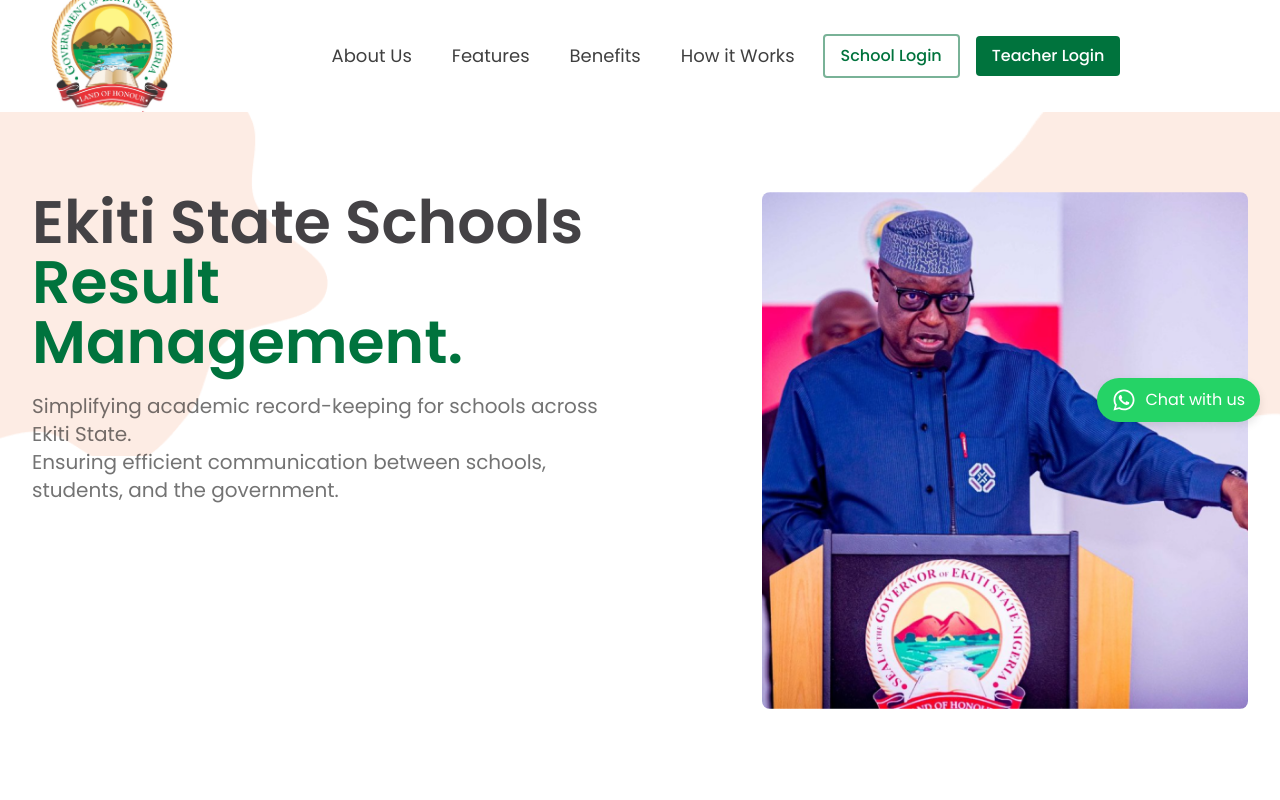
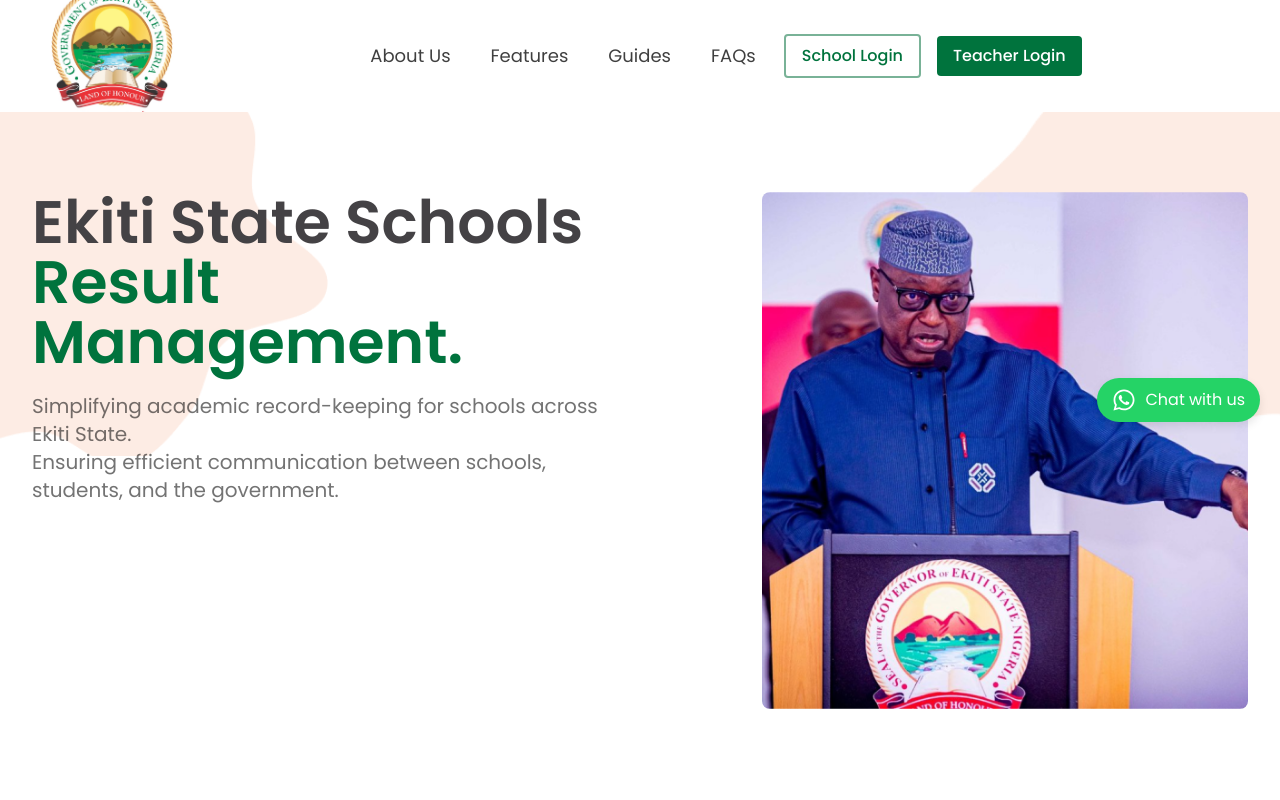
Before and after one commit to Elinez19/purplebeeresultvault, a Next.js app: page / in a window 1280 px wide. Shown: the top 800 px of the page. Built offline with nearby package versions, Linux system fonts and the light colour scheme.

Commit message:
Adjusted the designs

```diff
--- a/components/Features/index.tsx
+++ b/components/Features/index.tsx
@@ -50,7 +50,7 @@
     };
 
     return (
-        <div className="bg-gray py-16 px-4 sm:px-6 lg:px-8" id='Benefits'>
+        <div className="bg-gray py-16 px-4 sm:px-6 lg:px-8" id='Guides'>
             <div className="max-w-7xl mx-auto">
                 <h2 className="text-6xl font-extrabold text-center text-black mb-12">
                     Guides and Resources
--- a/components/Navbar/Navbar.tsx
+++ b/components/Navbar/Navbar.tsx
@@ -15,15 +15,15 @@
 const navigation: NavigationItem[] = [
     { name: 'About Us', href: '/', current: true },
     { name: 'Features', href: '#Features', current: false },
-    { name: 'Benefits', href: '#Benefits', current: false },
-    { name: 'How it Works', href: '#HowItWorks', current: false },
+    { name: 'Guides', href: '#Guides', current: false },
+    { name: 'FAQs', href: '#FAQs', current: false },
 ];
 
 const drawerNavigation: NavigationItem[] = [
     { name: 'About Us', href: '/', current: true },
     { name: 'Features', href: '#Features', current: false },
-    { name: 'Benefits', href: '#Benefits', current: false },
-    { name: 'How it Works', href: '#HowItWorks', current: false },
+    { name: 'Guides', href: '#Guides', current: false },
+    { name: 'FAQs', href: '#FAQs', current: false },
 ];
 
 function classNames(...classes: string[]) {
--- a/components/Provide/index.tsx
+++ b/components/Provide/index.tsx
@@ -147,7 +147,7 @@
   };
 
   return (
-    <div className="faq-section py-16 bg-gray-100" id='HowItWorks'>
+    <div className="faq-section py-16 bg-gray-100" id='FAQs'>
       <h2 className="faq-title text-4xl font-bold text-center mb-12">Frequently Asked Questions</h2>
 
       <div className="faq-container max-w-3xl mx-auto">
```
